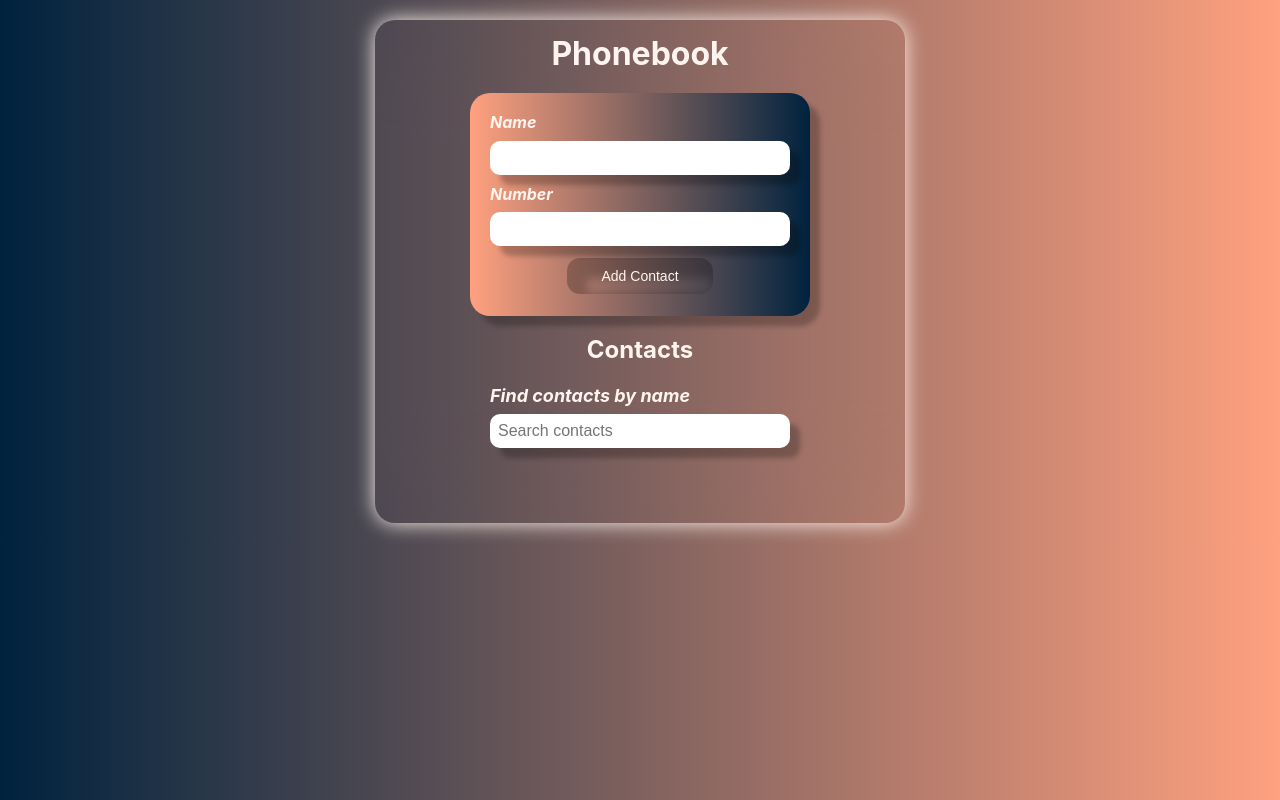
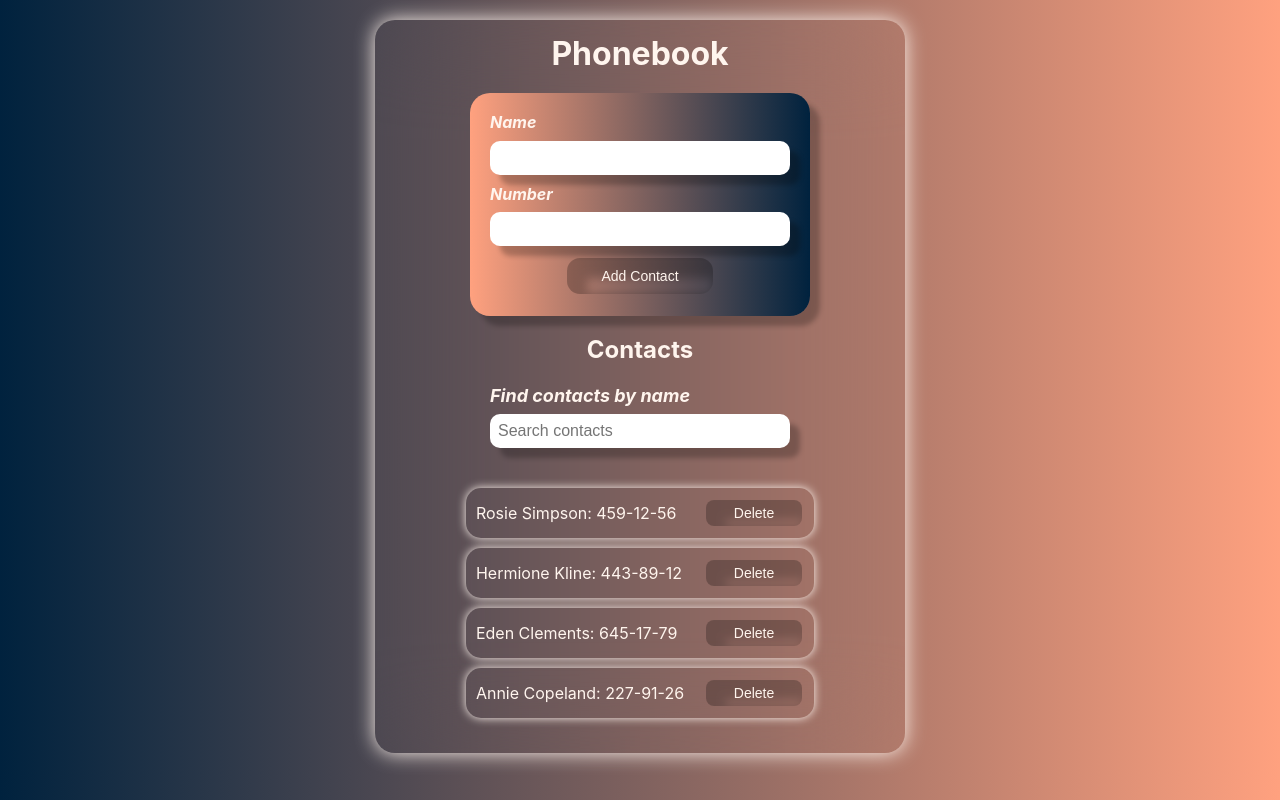
Before and after one commit to OksanaLukashyk/goit-react-hw-03-phonebook, a React (Create React App) app: page / in a window 1280 px wide. Built offline with nearby package versions, Linux system fonts and the light colour scheme.

Commit message:
Update App.jsx

```diff
--- a/src/components/App.jsx
+++ b/src/components/App.jsx
@@ -7,10 +7,10 @@
 export class App extends Component {
   state = {
     contacts: [
-      // { id: 'id-1', name: 'Rosie Simpson', number: '459-12-56' },
-      // { id: 'id-2', name: 'Hermione Kline', number: '443-89-12' },
-      // { id: 'id-3', name: 'Eden Clements', number: '645-17-79' },
-      // { id: 'id-4', name: 'Annie Copeland', number: '227-91-26' },
+      { id: 'id-1', name: 'Rosie Simpson', number: '459-12-56' },
+      { id: 'id-2', name: 'Hermione Kline', number: '443-89-12' },
+      { id: 'id-3', name: 'Eden Clements', number: '645-17-79' },
+      { id: 'id-4', name: 'Annie Copeland', number: '227-91-26' },
     ],
     filter: ''
   };
```
